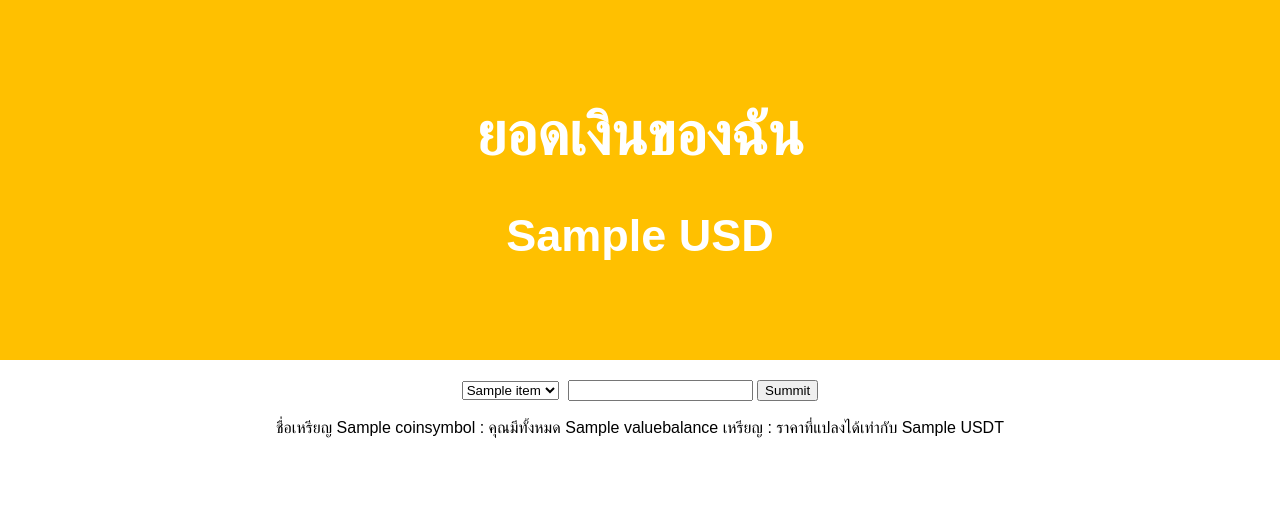
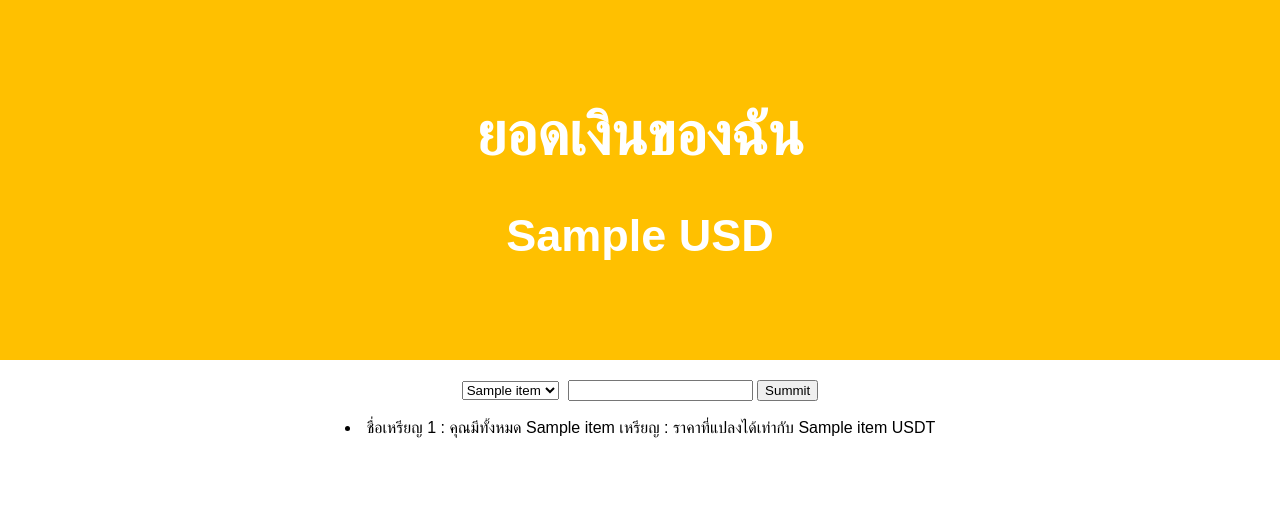
Before and after one commit to aeff60/BinanceAPIwithFlask, a Flask app: template templates/home.html in a window 1280 px wide. Shown: the top 515 px of the page. Run offline with Flask 2, Linux system fonts and the light colour scheme; the template is opened without the code that fills it: most values are stand-ins (such as "Sample title", 1, 10 or a date in 2020).

Commit message:
Show myCoin in Cookie to Home

```diff
--- a/app.py
+++ b/app.py
@@ -67,7 +67,7 @@ def home():
         selectValuecoinstr = " "
         selectValuebalancestr = "0"
     print(listCookie)
-    resp = make_response(render_template('home.html', data=data_list2, coinsymbol=selectValuecoinstr, valuebalance=selectValuebalancestr, data_jsonsymbol=data_jsonsymbol))
+    resp = make_response(render_template('home.html', mycoin=listCookie, data=data_list2, coinsymbol=selectValuecoinstr, valuebalance=selectValuebalancestr, data_jsonsymbol=data_jsonsymbol))
     resp.set_cookie('symbol',json.dumps(listCookie))
     return resp
 
--- a/templates/home.html
+++ b/templates/home.html
@@ -29,7 +29,9 @@
           &nbsp;<input type="text" id="balance" name="balance"> <input type="Submit" value="Summit" id="button">
 
         <br><br>
-        <label for="fname"> ชื่อเหรียญ {{ coinsymbol }}  : คุณมีทั้งหมด {{ valuebalance }} เหรียญ : ราคาที่แปลงได้เท่ากับ {{ data_jsonsymbol }} USDT</label>
+        {% for item in mycoin%}
+        <li> <label for="fname"> ชื่อเหรียญ {{ item[0] }}  : คุณมีทั้งหมด {{ item[1] }} เหรียญ : ราคาที่แปลงได้เท่ากับ {{ item[2] }} USDT</label></li>
+        {% endfor %}
         <br><br>
       </form>
 </div>
```
